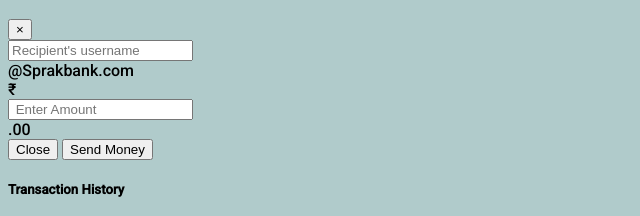
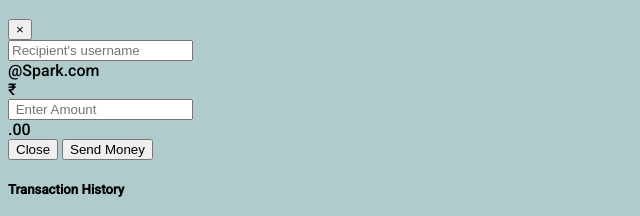
Before and after one commit to deepakprajapati2112/Basic-Banking-System, a plain HTML site: page customers.html in a window 1280 px wide. Shown: the part 391-607 px from the top of the page, 0-640 px from the left. Drawn offline with nearby package versions, Linux system fonts and the light colour scheme; a web font is replaced by a local one.

Commit message:
Update customers.html

```diff
--- a/customers.html
+++ b/customers.html
@@ -63,7 +63,7 @@
                             <input type="text" id="enterName" class="form-control" placeholder="Recipient's username"
                                 aria-label="Recipient's username" aria-describedby="basic-addon2">
                             <div class="input-group-append">
-                                <span class="input-group-text" id="basic-addon2">@Sprakbank.com</span>
+                                <span class="input-group-text" id="basic-addon2">@Spark.com</span>
                             </div>
                         </div>
                         <div class="input-group mb-3">
```
